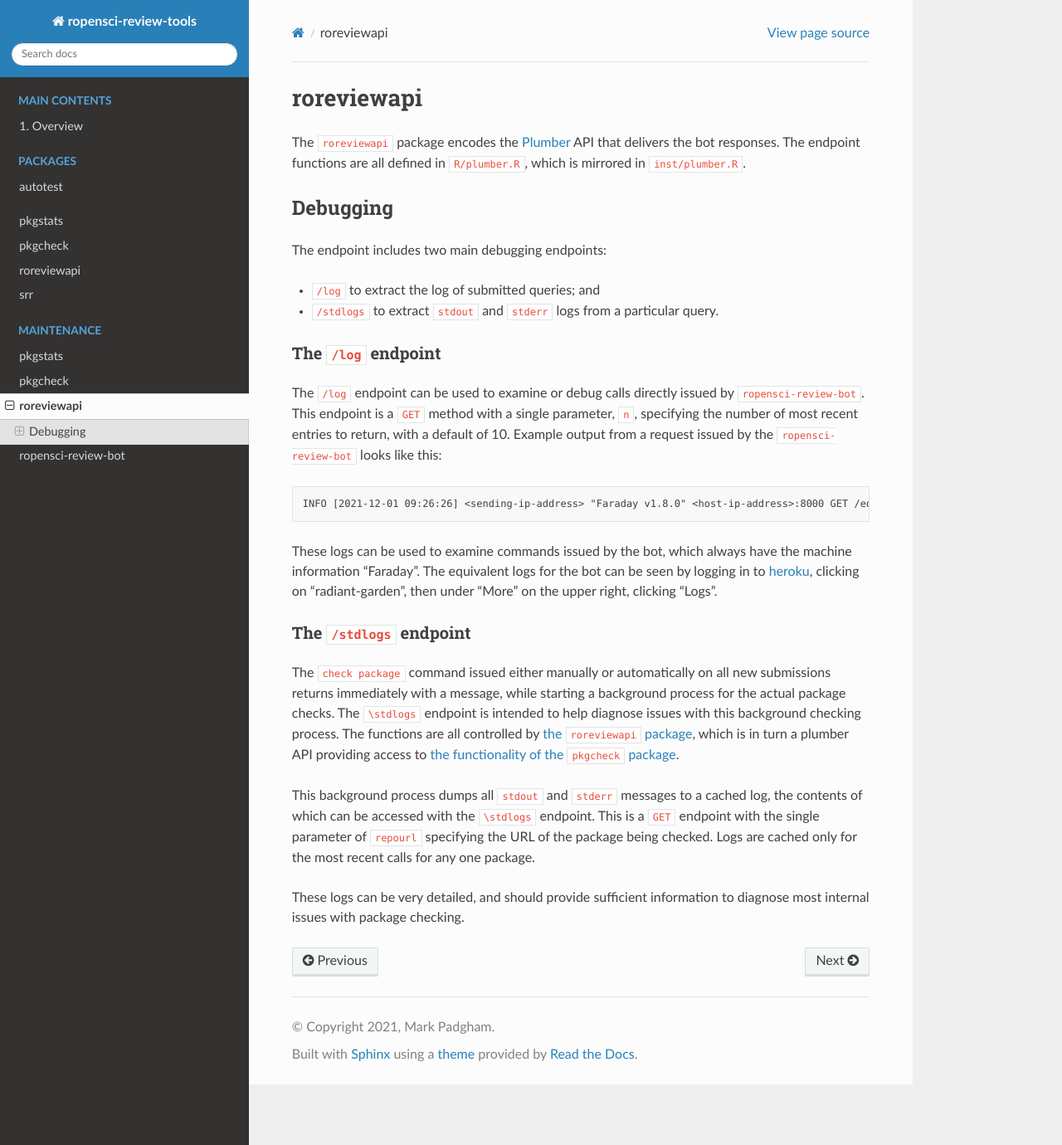
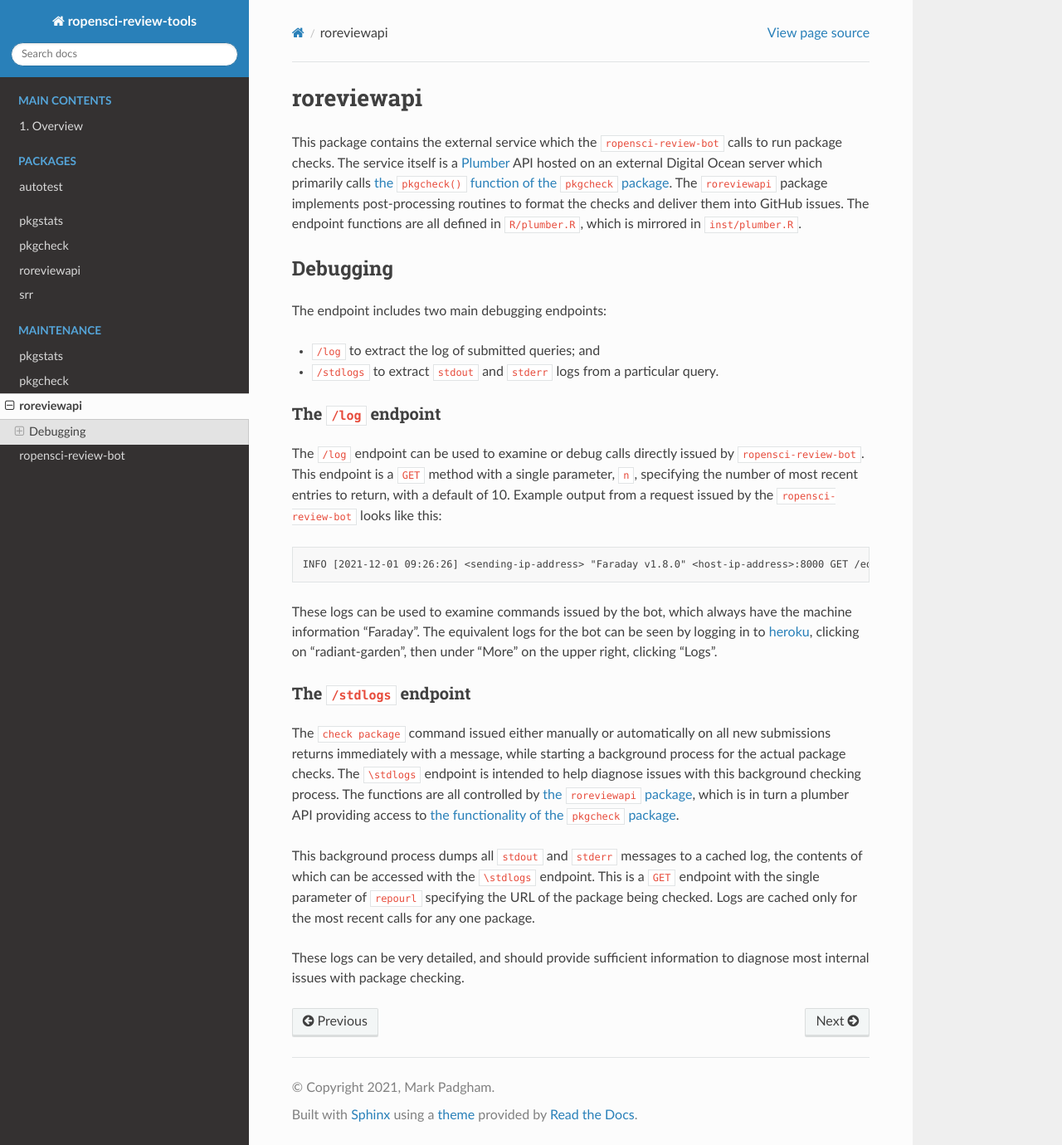
Before and after one commit to ropensci-review-tools/ropensci-review-tools, a Sphinx documentation site: the page built from docs/maintenance/roreviewapi.md, in a window 1280 px wide and 1380 px high. Shown: the whole window at 83% size. Built offline with Sphinx 7.4.7 and the Read the Docs theme 2.0.0, drawn with Linux system fonts in a browser that asks for light colours; pages that are not in the unit, such as notebooks, are missing from menus.

Commit message:
revise intro descr of roreviewapi; closes #10

```diff
--- a/docs/maintenance/roreviewapi.md
+++ b/docs/maintenance/roreviewapi.md
@@ -1,8 +1,13 @@
 
 # roreviewapi
 
-The `roreviewapi` package encodes the [Plumber](https://rplumber.io) API that
-delivers the bot responses. The endpoint functions are all defined in
+This package contains the external service which the `ropensci-review-bot`
+calls to run package checks. The service itself is a
+[Plumber](https://rplumber.io) API hosted on an external Digital Ocean server
+which primarily calls [the `pkgcheck()` function of the `pkgcheck`
+package](/pkgcheck/pkgcheck). The `roreviewapi` package implements
+post-processing routines to format the checks and deliver them into GitHub
+issues. The endpoint functions are all defined in
 [`R/plumber.R`](https://github.com/ropensci-review-tools/roreviewapi/blob/main/R/plumber.R),
 which is mirrored in `inst/plumber.R`.
 
```
